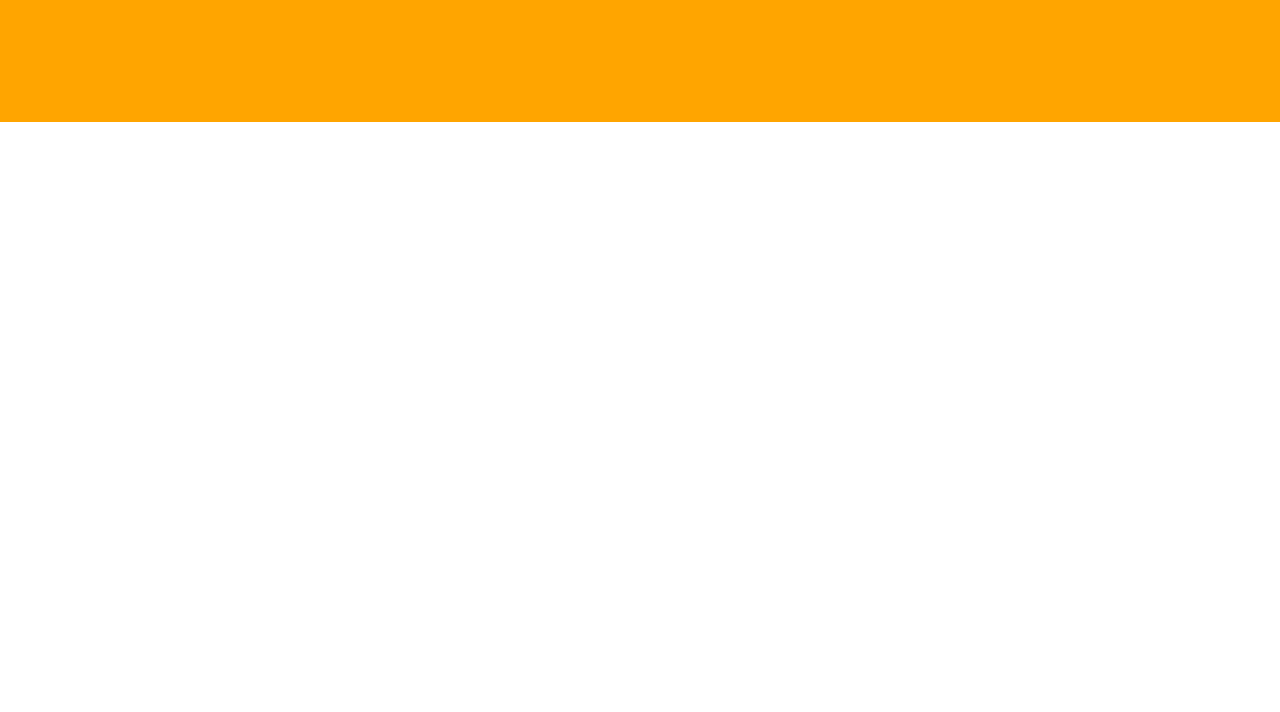
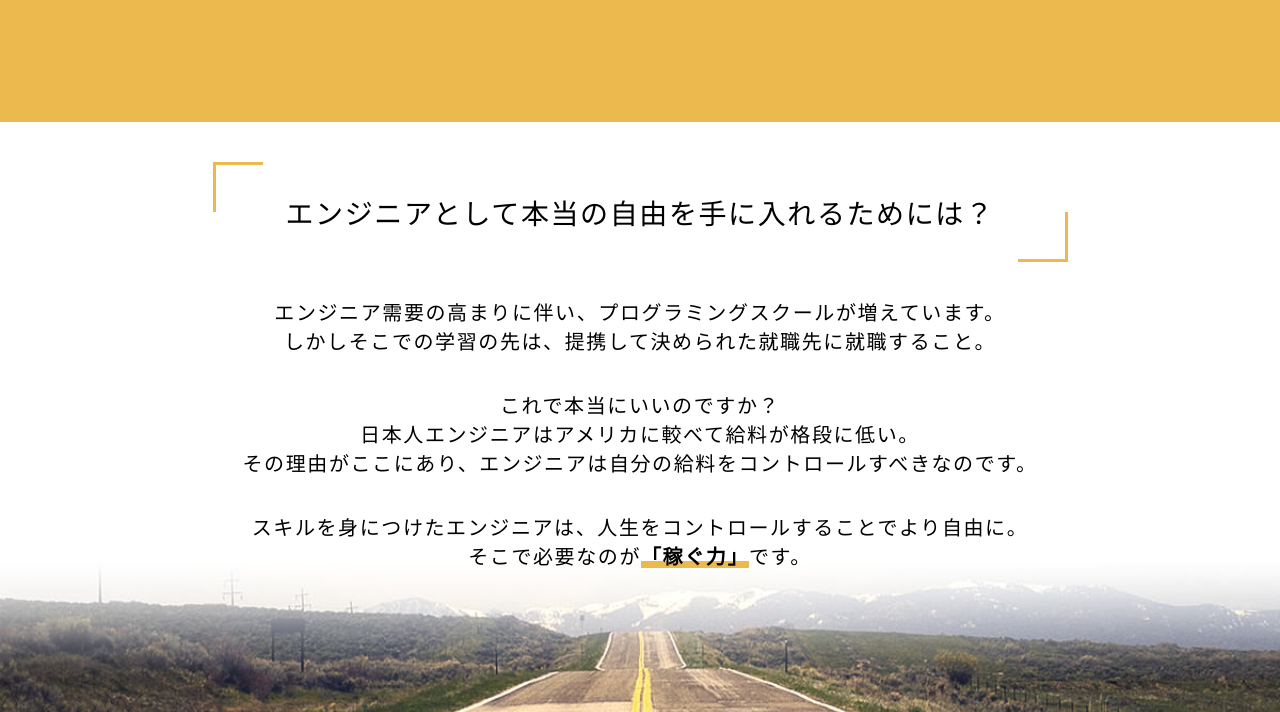
Before and after one commit to teto72/Isara-mosya, a plain HTML site: page index.html in a window 1280 px wide. Shown: the part 1153-1865 px from the top of the page. Before the commit the page ends 1275 px from the top, so only its background shows below. Drawn offline with Linux system fonts and the light colour scheme.

Commit message:
add:introduction
前書き部分の追加

```diff
--- a/index.html
+++ b/index.html
@@ -78,6 +78,35 @@
     </ul>
   </section>
 
+  <!-- 前書き -->
+  <section class="introduction">
+    <div class="box-frame">
+      <div class="box-txt">
+        エンジニアとして本当の自由を手に入れるためには？
+      </div>
+    </div>
+    <div class="intro-txt">
+      <p>
+        エンジニア需要の高まりに伴い、プログラミングスクールが増えています。
+        <br>
+        しかしそこでの学習の先は、提携して決められた就職先に就職すること。
+      </p>
+      <p>
+        これで本当にいいのですか？
+        <br>
+        日本人エンジニアはアメリカに較べて給料が格段に低い。
+        <br>
+        その理由がここにあり、エンジニアは自分の給料をコントロールすべきなのです。
+      </p>
+      <p>
+        スキルを身につけたエンジニアは、人生をコントロールすることでより自由に。
+        <br>
+        そこで必要なのが<span>「稼ぐ力」</span>です。
+      </p>
+
+    </div>
+  </section>
+
 
 
 
--- a/style.scss
+++ b/style.scss
@@ -84,7 +84,7 @@
 .contact {
   text-align: center;
   height: 700px;
-  background-color: orange;
+  background-color: #ebb94d;
   padding: 20px 0;
   .contact-txt {
     color: white;
@@ -167,3 +167,58 @@
     }
   }
 }
+
+// ------------
+// 前書き部分
+// ------------
+$bar-style: solid;
+$bar-size: 3px;
+$bar-color: #ebb94d;
+
+.introduction {
+  height: 550px;
+  text-align: center;
+  background-image: url(images/introbottom.jpg);
+  background-position: center;
+  background-size: cover;
+  .box-frame {
+    width: 855px;
+    margin: 0 auto;
+    margin-top: 40px;
+    padding: 30px;
+    position: relative;
+    .box-txt {
+      font-size: 28px;
+      letter-spacing: 0.1rem;
+    }
+    &::before, &::after {
+      content: "";
+      width: 50px;
+      height: 50px;
+      position: absolute;
+    }
+    &::before {
+      border-left: $bar-style $bar-size $bar-color;
+	    border-top: $bar-style $bar-size $bar-color;
+	    top: 0;
+	    left: 0;
+    }
+    &::after {
+      border-right: $bar-style $bar-size $bar-color;
+	    border-bottom: $bar-style $bar-size $bar-color;
+	    bottom: 0;
+	    right: 0;
+    }
+  }
+  .intro-txt {
+    font-size: 20px;
+    letter-spacing: 0.1rem;
+    p {
+      margin-top: 35px;
+      span {
+        font-weight: bold;
+        background: linear-gradient(transparent 70%, #ebb94d 70%);
+      }
+    }
+  }
+}
```
Also changed, not shown: images/introbottom.jpg (added), style.css, 1 other file.
